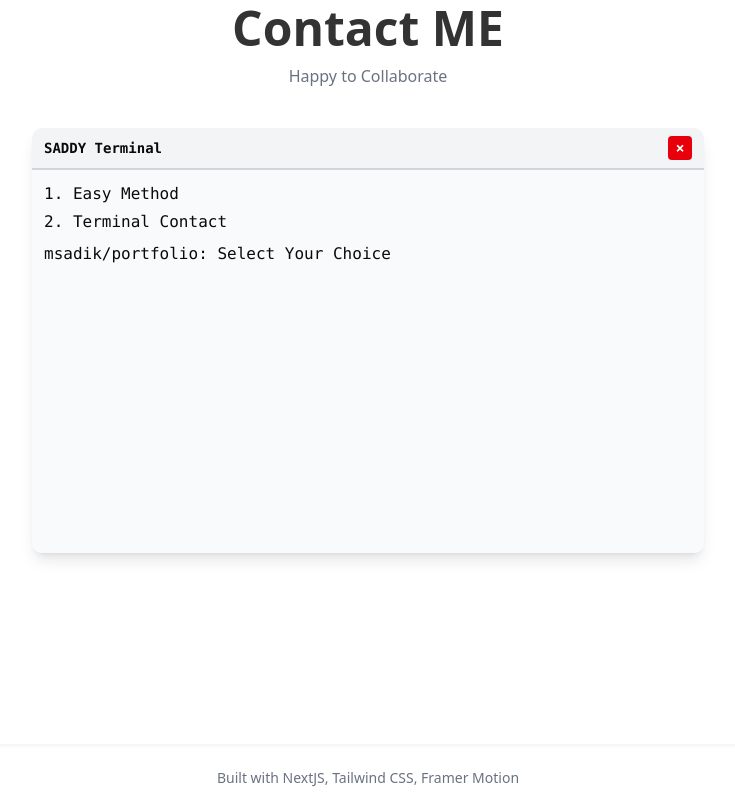
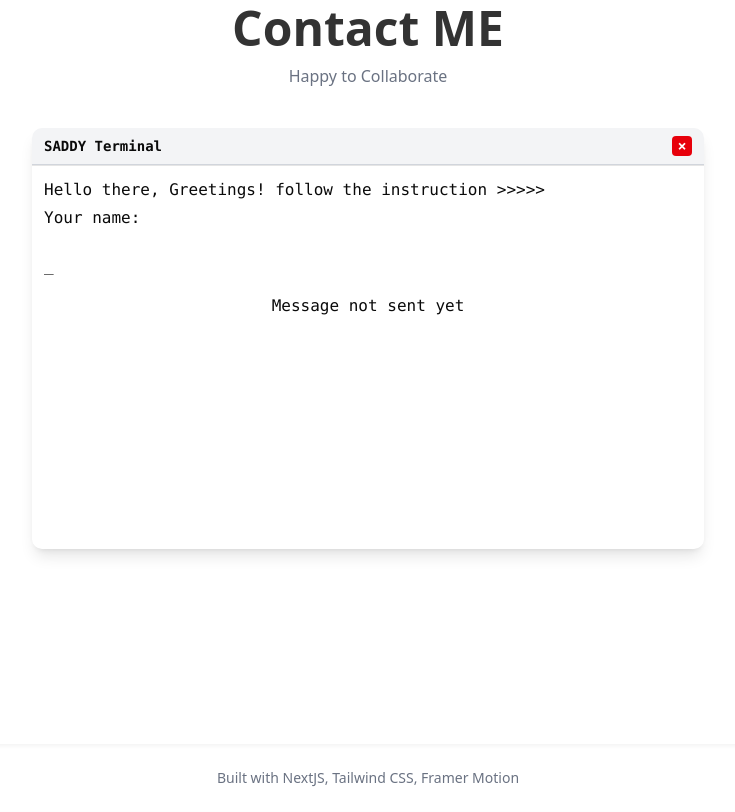
Before and after one commit to dksaddy/msadik, a Next.js app: page / in a window 1280 px wide. Shown: the part 5260-6072 px from the top of the page, without its empty margins (272-1007 px from the left). Built offline with nearby package versions, Linux system fonts and the light colour scheme.

Commit message:
Contact Page Revert

```diff
--- a/app/components/Contact.jsx
+++ b/app/components/Contact.jsx
@@ -2,26 +2,60 @@
 import { useState, useEffect, useRef } from "react";
 import { motion } from "framer-motion";
 import SectionHeader from "../helper/SectionHeader";
-import EasyMethodMenu from "../helper/ContactMethods";
 
 export default function ContactTerminal() {
-  const terminalRef = useRef(null);
-  const [lines, setLines] = useState(["1. Easy Method", "2. Terminal Contact"]);
-  const [inputValue, setInputValue] = useState("");
-  const [mode, setMode] = useState(null);
-  const [statusMessage, setStatusMessage] = useState("");
-
-  const [terminalFlowLines, setTerminalFlowLines] = useState([]);
-  const [currentTerminalLine, setCurrentTerminalLine] = useState(0);
-  const [inputFields, setInputFields] = useState({
+  const [currentLine, setCurrentLine] = useState(0);
+  const [displayed, setDisplayed] = useState([]);
+  const [inputValues, setInputValues] = useState({
     name: "",
     email: "",
     subject: "",
     message: "",
     confirm: "",
   });
+  const [statusMessage, setStatusMessage] = useState("Message not sent yet");
+  const [sent, setSent] = useState(false); // ✅ lock flag
+  const [otp] = useState(() =>
+    String(Math.floor(Math.random() * 10000)).padStart(4, "0")
+  );
+  const terminalRef = useRef(null);
 
-  // Scroll to bottom
+  const lines = [
+    { text: "Hello there, Greetings! follow the instruction >>>>>", field: null },
+    { text: "Your name: ", field: "name" },
+    { text: "Your email: ", field: "email" },
+    { text: "Subject: ", field: "subject" },
+    { text: "Message: ", field: "message" },
+    { text: `Type ${otp} to send: `, field: "confirm" },
+  ];
+
+  // Typing animation
+  useEffect(() => {
+    if (currentLine < lines.length) {
+      const line = lines[currentLine];
+      let i = 0;
+
+      const typing = setInterval(() => {
+        setDisplayed((prev) => {
+          const newLines = [...prev];
+          if (!newLines[currentLine]) newLines[currentLine] = "";
+          newLines[currentLine] = line.text.slice(0, i + 1);
+          return newLines;
+        });
+        i++;
+        if (i === line.text.length) {
+          clearInterval(typing);
+          if (!line.field) {
+            setTimeout(() => setCurrentLine((prev) => prev + 1), 500);
+          }
+        }
+      }, 40);
+
+      return () => clearInterval(typing);
+    }
+  }, [currentLine]);
+
+  // Auto scroll
   useEffect(() => {
     if (terminalRef.current) {
       terminalRef.current.scrollTo({
@@ -29,102 +63,78 @@ export default function ContactTerminal() {
         behavior: "smooth",
       });
     }
-  }, [lines, terminalFlowLines, currentTerminalLine]);
+  }, [currentLine, displayed, statusMessage]);
 
-  const handleClear = () => {
-    setLines(["1. Easy Method", "2. Terminal Contact", "0. Clear Terminal"]);
-    setInputValue("");
-    setMode(null);
-    setTerminalFlowLines([]);
-    setCurrentTerminalLine(0);
-    setInputFields({ name: "", email: "", subject: "", message: "", confirm: "" });
-    setStatusMessage("");
-  };
-
-  const handleKeyDown = (e) => {
+  const handleKeyDown = (e, field) => {
     if (e.key === "Enter") {
       e.preventDefault();
-      const input = inputValue.trim();
 
-      if (input === "0") {
-        handleClear();
+      if (sent) return; // ✅ block typing after success
+
+      if (field === "message" && !inputValues.message.includes("#100#")) {
+        setStatusMessage("Type #100# at the end to finish your message");
         return;
       }
 
-      if (!input) return;
-
-      if (!mode) {
-        if (input === "1") {
-          setMode("easy");
-          setLines((prev) => [...prev, "Select a contact method:"]);
-        } else if (input === "2") {
-          setMode("terminal");
-          setTerminalFlowLines([
-            "Hey, I am Sadik. For reaching me submit your message or send direct mail.",
-            "Your name: ",
-            "Your email: ",
-            "Subject: ",
-            "Message: ",
-            "Type 'okay' to send: ",
-          ]);
-          setCurrentTerminalLine(1);
+      if (field === "confirm") {
+        if (inputValues.confirm === otp) {
+          setStatusMessage("✅ Message sent successfully!");
+          setSent(true); // ✅ lock inputs
+          console.log("Form Data:", inputValues);
         } else {
-          setLines((prev) => [...prev, "❌ Invalid choice, type 1 or 2"]);
+          setStatusMessage(`❌ Wrong code, please type ${otp} to send!`);
         }
-      } else if (mode === "terminal") {
-        const fieldKeys = ["name", "email", "subject", "message", "confirm"];
-        const field = fieldKeys[currentTerminalLine - 1];
-        if (field) setInputFields((prev) => ({ ...prev, [field]: input }));
-
-        if (field === "confirm") {
-          if (input.toLowerCase() === "okay") {
-            handleClear();
-            setStatusMessage("✅ Message sent successfully!");
-          } else {
-            setStatusMessage("❌ Type 'okay' to send!");
-            return;
-          }
-        } else {
-          setCurrentTerminalLine((prev) => prev + 1);
-        }
-      } else if (mode === "easy") {
-        // If user typed the option in terminal input
-        const option = [
-          { name: "Phone", url: "tel:+8801875368551", info: "+8801875368551" },
-          { name: "Mail", url: "mailto:msadik3086@gmail.com", info: "to msadik3086@gmail.com" },
-          { name: "WhatsApp", url: "https://wa.me/+8801875368551", info: "Redirect" },
-          { name: "Messenger", url: "https://m.me/md.sadik.9822924", info: "Redirect" },
-        ].find(opt => opt.name.toLowerCase() === input.toLowerCase());
-
-        if (option) {
-          setLines(prev => [...prev, `You clicked: ${option.name +" "+ option.info}`]);
-          window.open(option.url, "_blank", "noopener,noreferrer");
-        } else {
-          setLines(prev => [...prev, "❌ Invalid option"]);
-        }
+        return;
       }
 
-      setInputValue("");
+      if (inputValues[field].trim() !== "") {
+        setCurrentLine((prev) => prev + 1);
+      }
     }
   };
 
+  const handleChange = (e, field) => {
+    if (sent) return; // ✅ block changes after success
+    setInputValues({ ...inputValues, [field]: e.target.value });
+  };
+
+  const handleClear = () => {
+    setInputValues({
+      name: "",
+      email: "",
+      subject: "",
+      message: "",
+      confirm: "",
+    });
+    setStatusMessage("Message not sent yet");
+    setCurrentLine(1);
+    setDisplayed(lines.slice(0, 1).map((l) => l.text));
+    setSent(false); // reset
+  };
+
   return (
-    <section id="contact" className="sm:min-h-screen py-15 bg-white overflow-hidden dark:bg-background">
+    <section
+      id="contact"
+      className="min-h-screen py-15 bg-white overflow-hidden dark:bg-background"
+    >
       <div className="mx-auto">
         <SectionHeader header="Contact ME" tittle="Happy to Collaborate" />
         <div className="container mx-auto px-4 flex justify-center items-center">
           <motion.div
-            className="w-full max-w-md sm:max-w-2xl shadow-lg overflow-hidden rounded-lg"
+            className="w-full max-w-2xl rounded-lg shadow-lg overflow-hidden"
             initial={{ opacity: 0, scale: 0.4 }}
             whileInView={{ opacity: 1, scale: 1 }}
             transition={{ duration: 1, ease: "easeOut", delay: 0.2 }}
           >
             {/* Terminal header */}
             <div className="flex items-center justify-between border-b border-gray-300 px-3 py-2 bg-gray-100 dark:bg-black">
-              <span className="dark:text-foreground text-sm font-mono font-bold">SADDY Terminal</span>
+              <span className="dark:text-foreground text-sm font-mono font-bold">
+                SADDY Terminal
+              </span>
               <button
                 onClick={handleClear}
-                className="w-6 h-6 flex items-center justify-center bg-red-600 hover:bg-red-700 text-white font-bold rounded"
+                className="w-5 h-5 flex items-center justify-center bg-red-600
+                                hover:bg-red-700 rounded text-white font-bold leading-none"
               >
                 ×
               </button>
@@ -133,64 +143,50 @@ export default function ContactTerminal() {
             {/* Terminal body */}
             <div
               ref={terminalRef}
-              className="p-3 font-mono dark:text-green-400 h-96 sm:h-[24rem] overflow-y-auto border-t border-gray-300 bg-gray-50 dark:bg-black"
+              className="p-3 font-mono h-96 overflow-y-auto border-t shadow-full dark:bg-black/10"
             >
-              {/* Lines above prompt */}
-              {lines.map((line, idx) => (
-                <div key={idx} className="break-words mb-1 text-sm sm:text-base">
-                  {line}
+              {lines.map((line, index) => (
+                <div key={index} className="w-full mb-1 break-words">
+                  <span>{displayed[index]}</span>
+
+                  {line.field &&
+                    index === currentLine &&
+                    displayed[index] === line.text &&
+                    !sent && ( // ✅ hide input if sent
+                      <>
+                        {line.field === "message" ? (
+                          <textarea
+                            value={inputValues[line.field]}
+                            onChange={(e) => handleChange(e, line.field)}
+                            onKeyDown={(e) => handleKeyDown(e, line.field)}
+                            className="bg-transparent dark:text-yellow-400 outline-none w-full resize-none"
+                            rows={5}
+                            placeholder="Type your message and add #100# at the end"
+                            autoFocus
+                          />
+                        ) : (
+                          <input
+                            type="text"
+                            value={inputValues[line.field]}
+                            onChange={(e) => handleChange(e, line.field)}
+                            onKeyDown={(e) => handleKeyDown(e, line.field)}
+                            className="bg-transparent dark:text-yellow-400 outline-none w-full"
+                            autoFocus
+                          />
+                        )}
+                        <span className="animate-pulse">_</span>
+                      </>
+                    )}
+
+                  {line.field && index < currentLine && (
+                    <span>{inputValues[line.field]}</span>
+                  )}
                 </div>
               ))}
 
-              {/* Terminal form */}
-              {mode === "terminal" && (
-                <div>
-                  {terminalFlowLines.slice(0, currentTerminalLine).map((line, idx) => {
-                    let userInput = "";
-                    const fieldKeys = ["name", "email", "subject", "message", "confirm"];
-                    if (idx > 0) userInput = inputFields[fieldKeys[idx - 1]] || "";
-                    return (
-                      <div key={idx} className="mb-1 break-words text-sm sm:text-base">
-                        {line} {userInput}
-                      </div>
-                    );
-                  })}
-                </div>
-              )}
-
-              {/* Easy buttons */}
-              {mode === "easy" && (
-                <EasyMethodMenu
-                  logLine={(text) => setLines((prev) => [...prev, text])}
-                />
-              )}
-
-              {/* Input prompt */}
-              <div className="flex flex-col sm:flex-row mt-2">
-                <span className="mr-1 mb-1 sm:mb-0 text-sm sm:text-base break-words">
-                  {mode === null
-                    ? "msadik/portfolio: Select Your Choice"
-                    : mode === "easy"
-                      ? "Type a contact option or click a button:"
-                      : currentTerminalLine < terminalFlowLines.length
-                        ? terminalFlowLines[currentTerminalLine]
-                        : ""}
-                </span>
-                <input
-                  type="text"
-                  value={inputValue}
-                  onChange={(e) => setInputValue(e.target.value)}
-                  onKeyDown={handleKeyDown}
-                  className="bg-transparent dark:text-green-400 outline-none flex-1 text-sm sm:text-base px-2 w-full sm:w-auto"
-                />
+              <div className="mt-4 dark:text-yellow-300 text-center font-mono">
+                {statusMessage}
               </div>
-
-              {/* Status */}
-              {statusMessage && (
-                <div className="mt-2 text-center dark:text-green-300 text-sm sm:text-base">
-                  {statusMessage}
-                </div>
-              )}
             </div>
           </motion.div>
         </div>
```
Also changed, not shown: app/helper/ContactMethods.jsx (deleted, +0 -31 lines).
